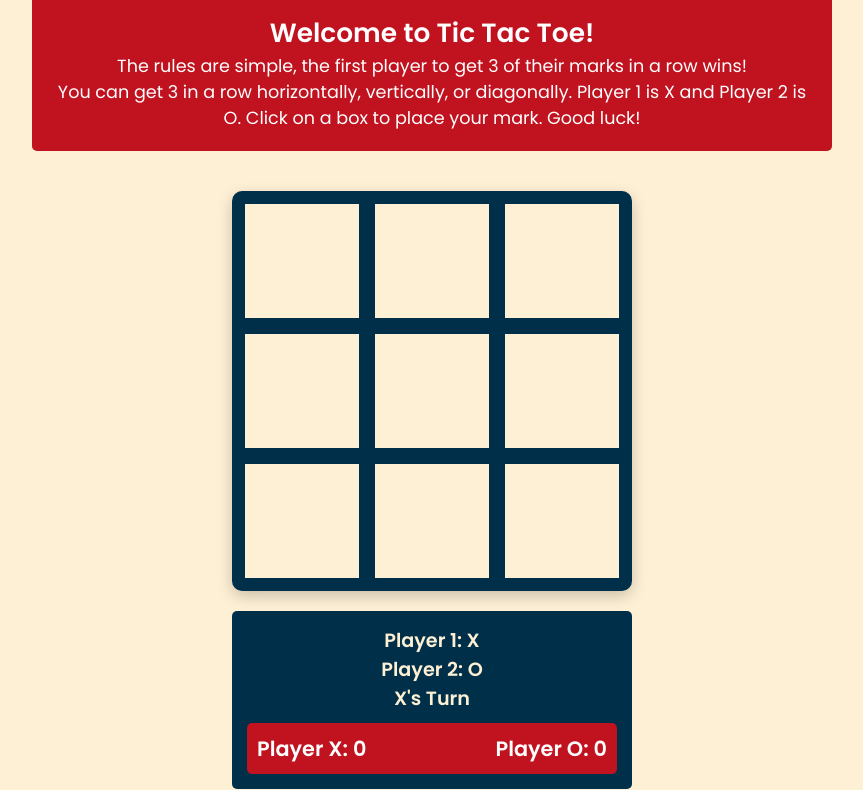
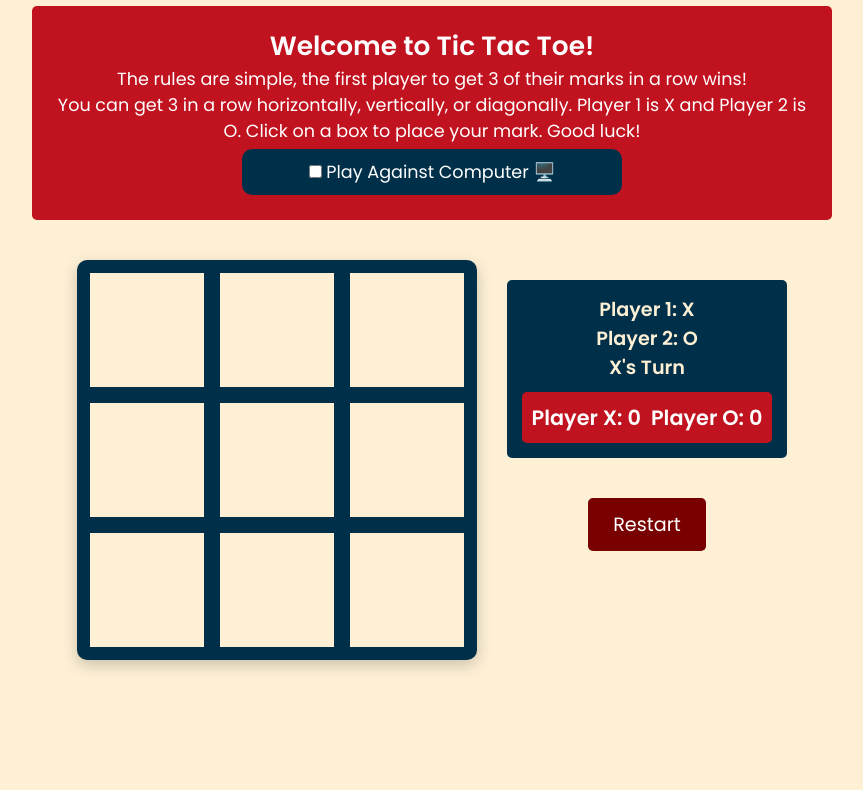
Before and after one commit to aldrichsaladino/Tic-Tac-Toe, a plain HTML site: page index.html in a window 1280 px wide. Shown: the part 107-897 px from the top of the page, without its empty margins (208-1071 px from the left). After the commit the page ends 800 px from the top, so only its background shows below. Drawn offline with Linux system fonts and the light colour scheme.

Commit message:
Made some adjustments to the layout, to avoid a long stacked page
I also added base cpu, but do want to try and get an AI in to enhance the single player. its currently random 1/9 squares depending on whats available

```diff
--- a/index.html
+++ b/index.html
@@ -12,6 +12,12 @@
         <h2 class="info-title">Welcome to Tic Tac Toe!</h2>
         <p class="info">The rules are simple, the first player to get 3 of their marks in a row wins!</p>
         <p class="info">You can get 3 in a row horizontally, vertically, or diagonally. Player 1 is X and Player 2 is O. Click on a box to place your mark. Good luck!</p>
+        <div class="mode-switch">
+            <label>
+              <input type="checkbox" id="aiToggle">
+              Play Against Computer 🖥️
+            </label>
+          </div>
     </div>
     <div class="game-container">
         <div class="grid-container"> <!--This grid is to specify the entire 3x3 grid for the tic tac toe-->
@@ -66,7 +72,7 @@
                 <span class="o-mark hide">O</span>
             </div>
         </div>
-                <!--Add a Display for the Turn-->
+        <div class="side-panel">
             <div class="game-display">
                 <p class="player">Player 1: X</p>
                 <p class="player">Player 2: O</p>
@@ -77,9 +83,12 @@
                     <p>Player O: <span id="score-o">0</span></p>
                 </div>
             </div>
-    </div>
                     <!--Restart Button-->
             <button id="restart">Restart</button>
+        </div>
+                <!--Add a Display for the Turn-->
+
+    </div>
     <script src="script.js"></script> <!--This is the script that will be used to make the game work-->
 </body>
 </html>
--- a/script.js
+++ b/script.js
@@ -3,6 +3,14 @@
 //Game initialization - Setting up the Gameboard
 let gameBoard = ["" , "" , "" , "" , "" , "" , "" , "" , ""]; //9 slots, each for a square
 let currentPlayer = "X"; //Player 1 starts first
+
+//AI Mode via button toggle. When selected it will be single player
+let vsAI = false;
+
+document.getElementById("aiToggle").addEventListener("change", (e) => {
+    vsAI = e.target.checked;
+    startGame(); // Optional: restart game when mode changes
+});
 
 //Add event listener to each square
 const squares = document.querySelectorAll(".grid-box");
@@ -28,6 +36,9 @@ function startGame() {
         square.style.pointerEvents = "auto"; //turns clicking on again
     });
 
+    if (vsAI && currentPlayer === "O") {
+        setTimeout(makeAIMove, 500);
+    }
     console.log("Game has started");
 }
 
@@ -69,8 +80,20 @@ function performMove(index, square) {
     // 🔹 Step 4: Switch turns
     currentPlayer = currentPlayer === "X" ? "O" : "X";
     document.getElementById("turn").textContent = `${currentPlayer}'s Turn`;
+
+    // If AI mode is on and it's AI's turn (e.g. AI is O)
+    if (vsAI && currentPlayer === "O") {
+        setTimeout(makeAIMove, 500); // slight delay in the switch to AI. makeAImove will be from a separate function
+    }
 }
 
+function makeAIMove() {
+    let emptySquares = gameBoard.map((square, index) => square === "" ? index : null).filter(x => x !== null); // Get empty squares. Square is empty or null, filter out nulls
+    if (emptySquares.length === 0) return; // No empty squares left
+
+    let randomSquare = emptySquares[Math.floor(Math.random() * emptySquares.length)]; // Pick a random empty square.math.random generates a random number between 0 and 1. multiplying by total array (9) tochoose a random square
+    performMove(randomSquare, squares[randomSquare]); // Perform move on the random square
+}
 
 //Game Logic - Win Conditions
 //Score tracking
--- a/styles.css
+++ b/styles.css
@@ -44,9 +44,11 @@ body {
 /* 🔹 Game Container */
 .game-container {
     display: flex;
-    flex-direction: column;
-    align-items: center;
+    flex-direction: row;
+    align-items: flex-start;
     justify-content: center;
+    gap: 30px;
+    flex-wrap: wrap;
 }
 
 /* 🔹 Tic Tac Toe Grid */
@@ -109,6 +111,7 @@ body {
     font-weight: bold;
     border-radius: 5px;
     margin-top: 10px;
+    gap: 10px;
 }
 
 /* 🔹 Restart Button */
@@ -154,3 +157,22 @@ body {
     opacity: 1;
     visibility: visible;
 }
+
+.mode-switch {
+    display: flex;
+    justify-content: center;
+    align-items: center;
+    margin: 5px auto; /* the auto will center the switch */
+    padding: 10px;
+    border-radius: 10px;
+    background-color: #003049;
+    width: 50%;
+}
+
+.side-panel {
+    display: flex;
+    flex-direction: column;
+    align-items: center;
+    gap: 20px;
+    margin-top: 20px;
+}
```
Lines whose indentation alone changed are shown as unchanged.
